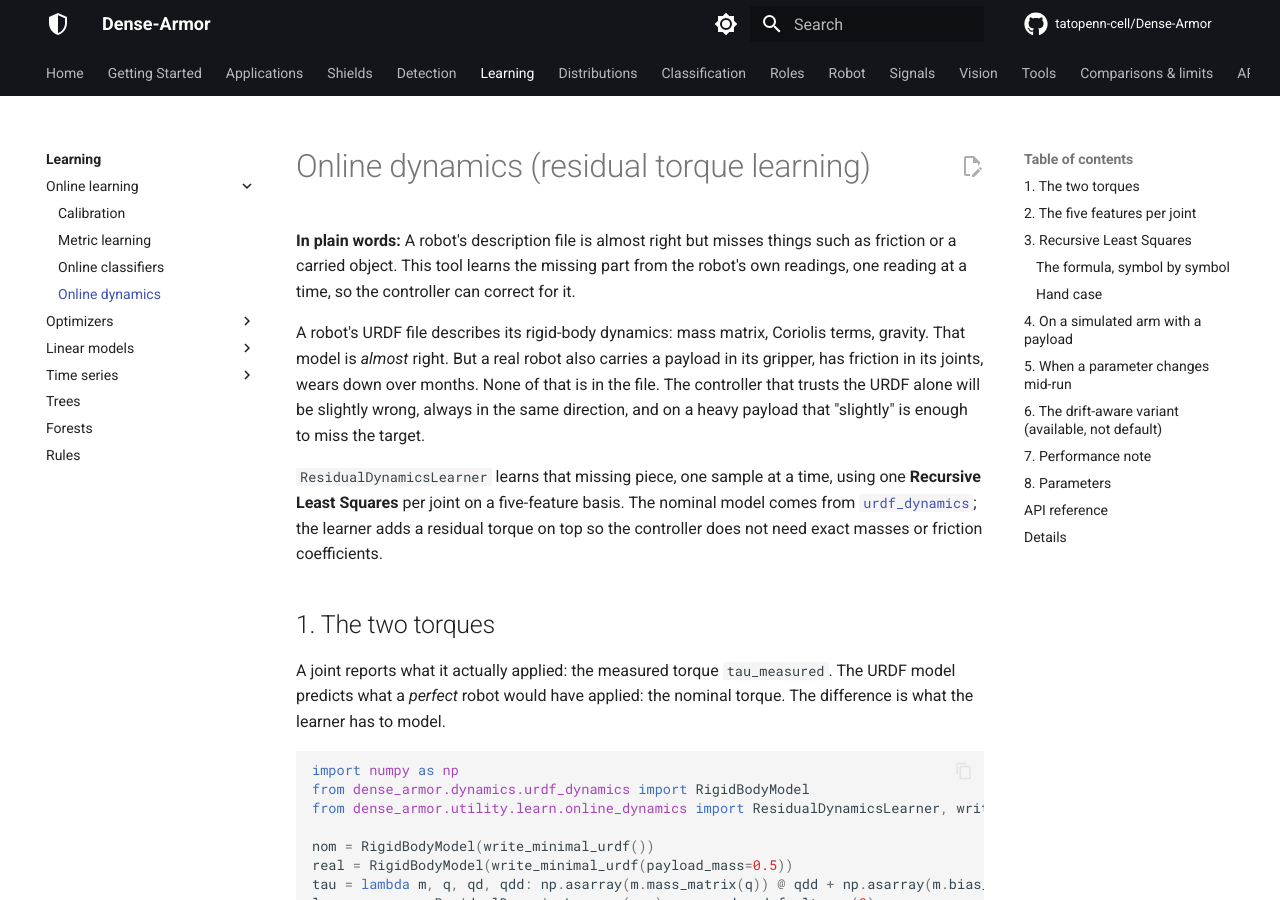
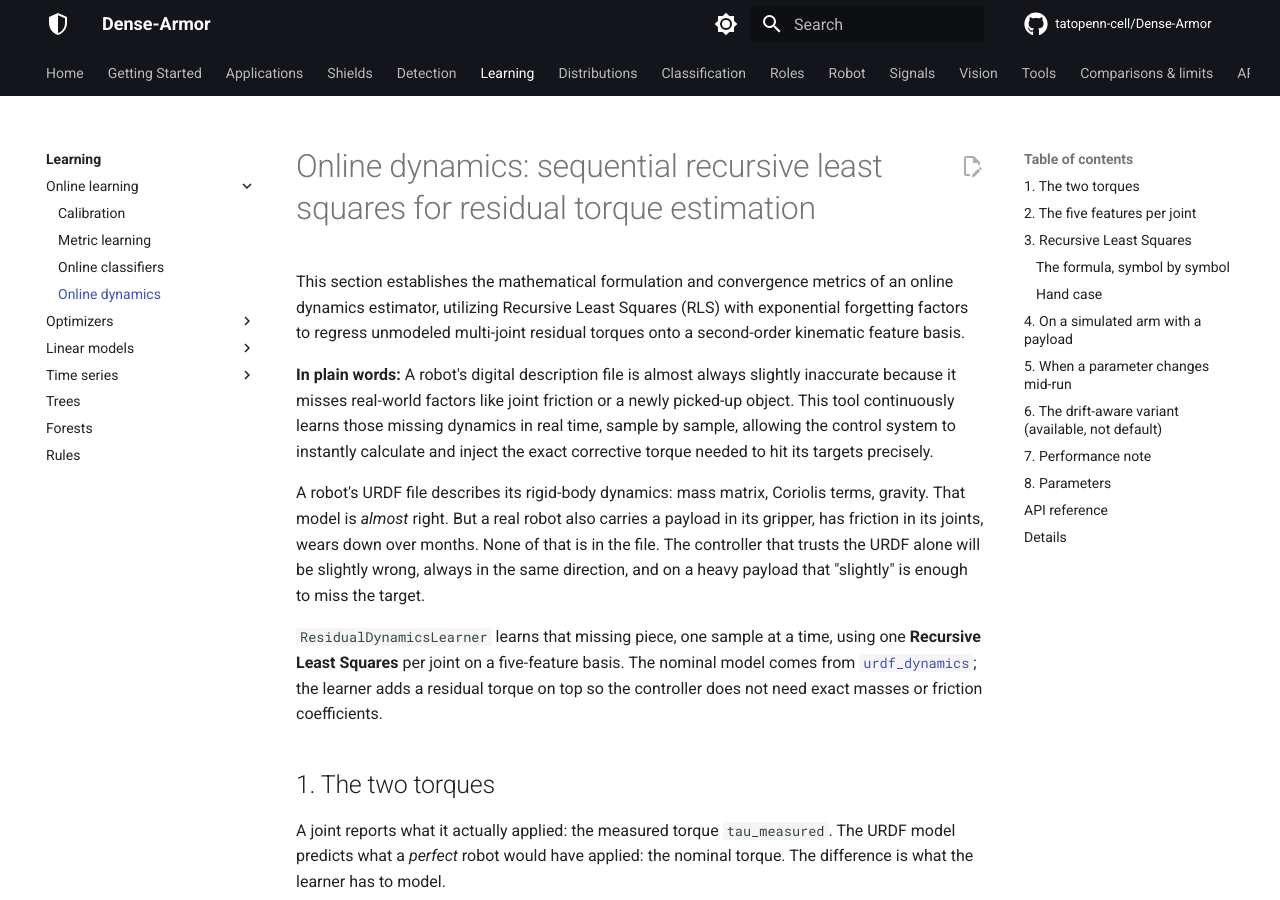
Before and after one commit to tatopenn-cell/Dense-Armor, an MkDocs documentation site: the page built from docs/learn/online_dynamics.md, in a window 1280 px wide and 900 px high. Built offline with MkDocs 1.6.1 and Material for MkDocs 9.7.7, drawn with Linux system fonts in a browser that asks for light colours; comment, search, counter and statistics services are not loaded.

Commit message:
Revise online dynamics explanation and details
Updated the section on online dynamics to clarify the purpose and functionality of the residual torque learning tool, emphasizing its real-time learning capabilities and the importance of correcting inaccuracies in the robot's digital description.

```diff
--- a/docs/learn/online_dynamics.md
+++ b/docs/learn/online_dynamics.md
@@ -1,6 +1,9 @@
-# Online dynamics (residual torque learning)
+# Online dynamics: sequential recursive least squares for residual torque estimation
 
-**In plain words:** A robot's description file is almost right but misses things such as friction or a carried object. This tool learns the missing part from the robot's own readings, one reading at a time, so the controller can correct for it.
+This section establishes the mathematical formulation and convergence metrics of an online dynamics estimator, utilizing Recursive Least Squares (RLS) with exponential forgetting factors to regress unmodeled multi-joint residual torques onto a second-order kinematic feature basis.
+
+**In plain words:** A robot's digital description file is almost always slightly inaccurate because it misses real-world factors like joint friction or a newly picked-up object. This tool continuously learns those missing dynamics in real time, sample by sample, allowing the control system to instantly calculate and inject the exact corrective torque needed to hit its targets precisely.
+
 
 A robot's URDF file describes its rigid-body dynamics: mass matrix, Coriolis terms,
 gravity. That model is *almost* right. But a real robot also carries a payload in its
```
